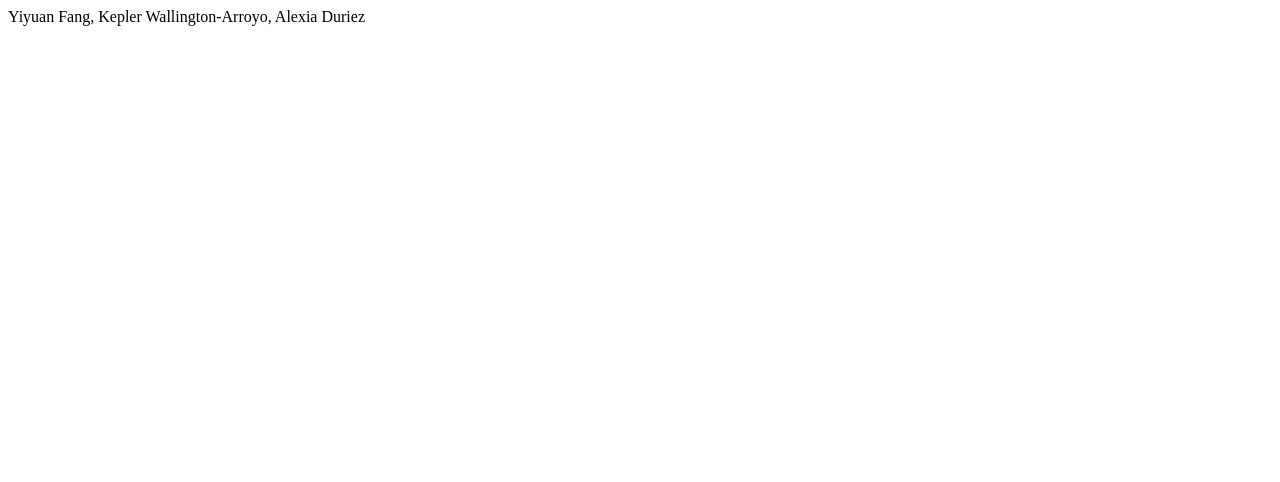
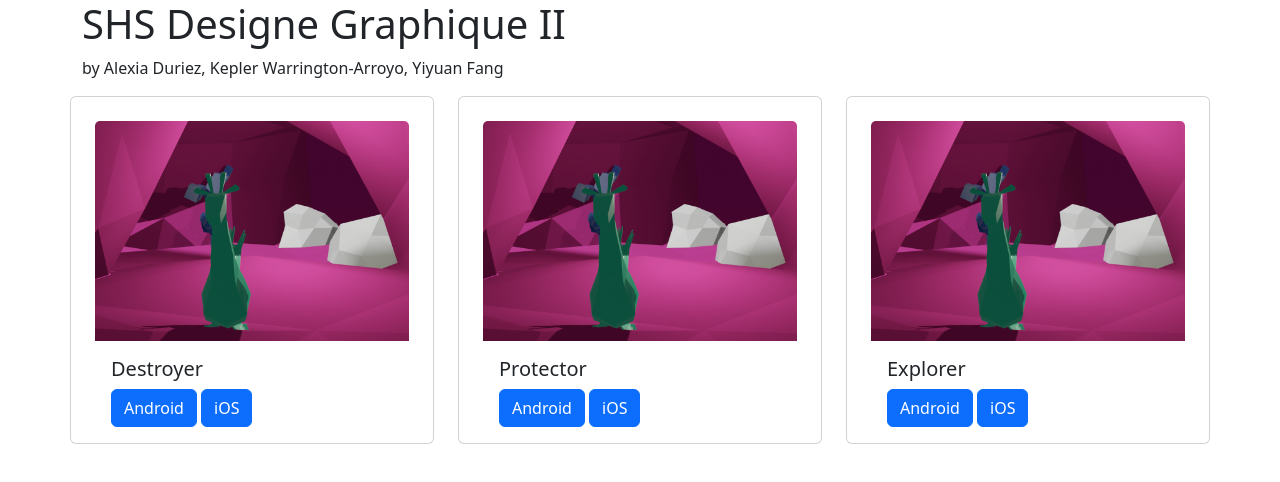
Before and after one commit to tiger-pillow/SHS, a plain HTML site: page index.html in a window 1280 px wide. Drawn offline with nearby package versions, Linux system fonts and the light colour scheme.

Commit message:
added basic bootstraps

```diff
--- a/index.html
+++ b/index.html
@@ -1,5 +1,52 @@
-<html>
-    <title> SHS Designe Grpahique </title>
-    <p> Yiyuan Fang, Kepler Wallington-Arroyo, Alexia Duriez </p>
+<!doctype html>
+<html lang="en">
+
+<head>
+    <meta charset="utf-8">
+    <meta name="viewport" content="width=device-width, initial-scale=1">
+    <title>SHS - Groupe Bubble</title>
+    <link href="https://cdn.jsdelivr.net/npm/bootstrap@5.2.0-beta1/dist/css/bootstrap.min.css" rel="stylesheet"
+        integrity="sha384-0evHe/X+R7YkIZDRvuzKMRqM+OrBnVFBL6DOitfPri4tjfHxaWutUpFmBp4vmVor" crossorigin="anonymous">
+</head>
+
+<body class="container">
+    <h1>SHS Designe Graphique II</h1>
+    <p> by Alexia Duriez, Kepler Warrington-Arroyo, Yiyuan Fang</p>
+
+    <div class = "row" >
+    <div class="card col me-4 pt-4 ps-4 pe-4" style="width: 18rem;">
+        <img src="./explorer.png" class="card-img-top" alt="...">
+        <div class="card-body">
+            <h5 class="card-title">Destroyer</h5>
+            <a href="#" class="btn btn-primary">Android</a>
+            <a href="#" class="btn btn-primary">iOS</a>
+        </div>
+    </div>
+    <div class="card col me-4 pt-4 ps-4 pe-4" style="width: 18rem;">
+        <img src="./explorer.png" class="card-img-top" alt="...">
+        <div class="card-body">
+            <h5 class="card-title">Protector</h5>
+            <a href="#" class="btn btn-primary">Android</a>
+            <a href="#" class="btn btn-primary">iOS</a>
+        </div>
+    </div>
+    <div class="card col pt-4 ps-4 pe-4" style="width: 18rem;">
+        <img src="./explorer.png" class="card-img-top" alt="...">
+        <div class="card-body">
+            <h5 class="card-title">Explorer</h5>
+            <a href="#" class="btn btn-primary">Android</a>
+            <a href="#" class="btn btn-primary">iOS</a>
+        </div>
+    </div>
+
+    </div>
+
+
+
+    <script src="https://cdn.jsdelivr.net/npm/bootstrap@5.2.0-beta1/dist/js/bootstrap.bundle.min.js"
+        integrity="sha384-pprn3073KE6tl6bjs2QrFaJGz5/SUsLqktiwsUTF55Jfv3qYSDhgCecCxMW52nD2"
+        crossorigin="anonymous"></script>
+
+</body>
 
 </html>
```
Also changed, not shown: explorer.png (added).
